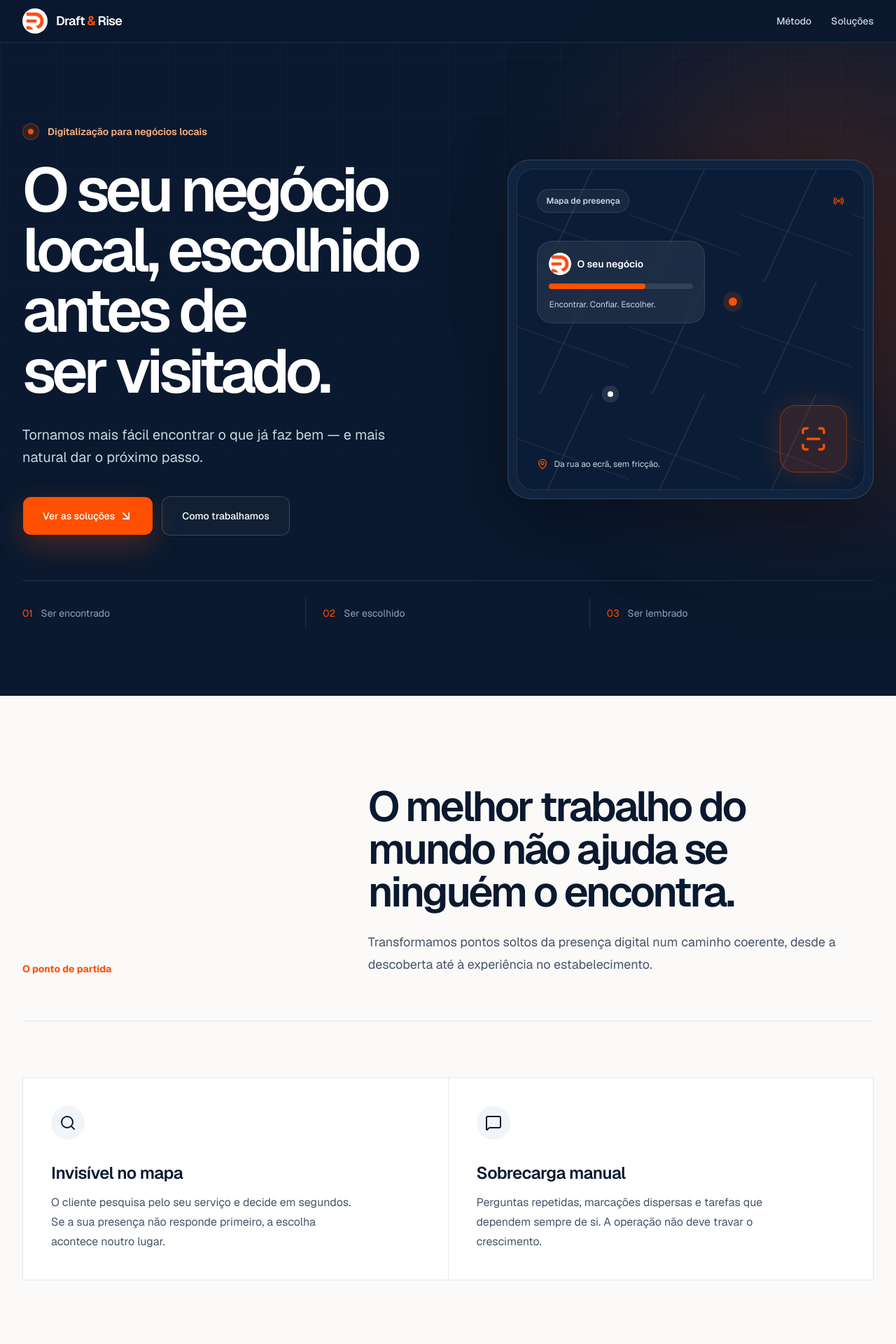
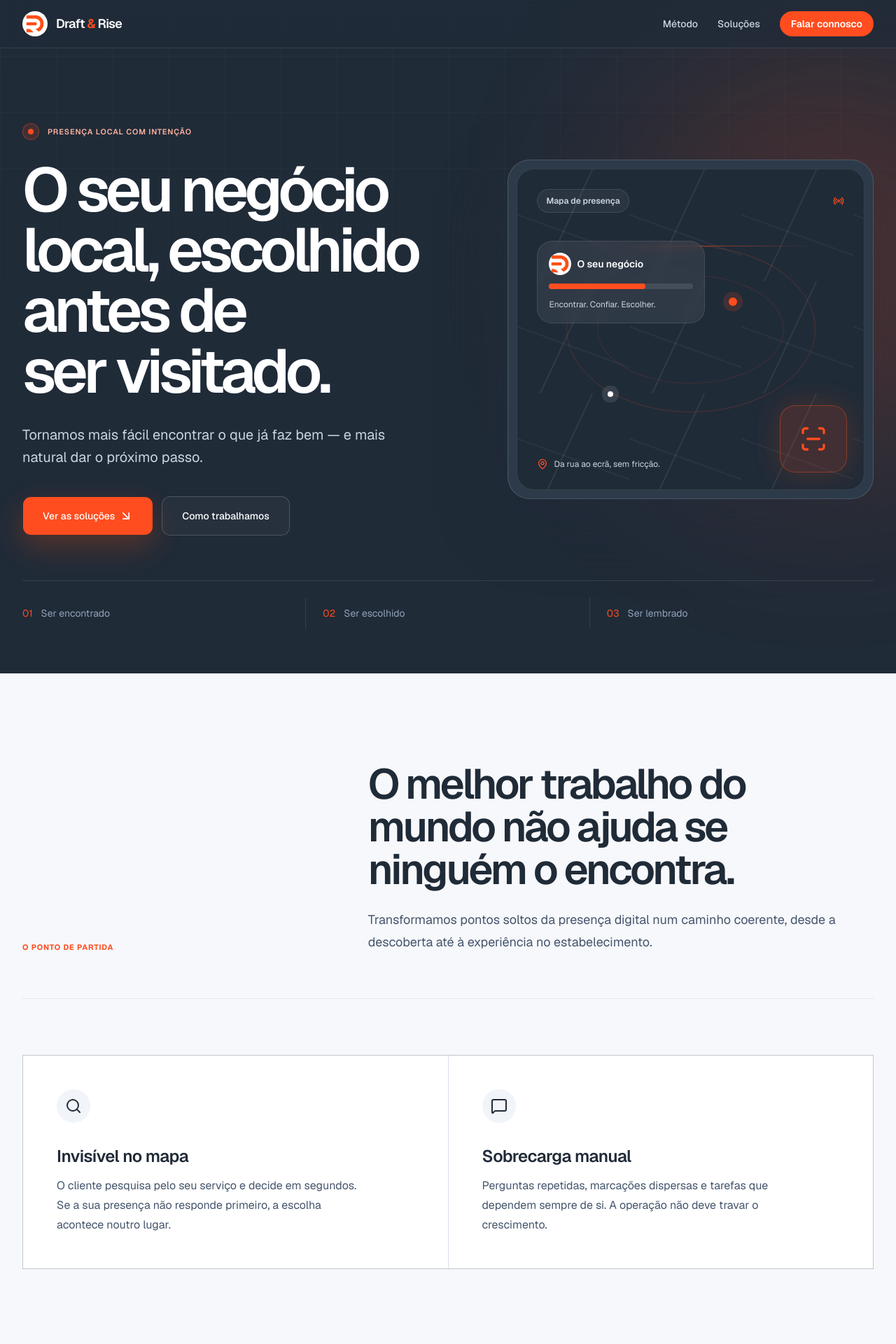
Before and after one commit to goncalvesaydan-hue/draft-rise-site, a Next.js app: page / in a window 1280 px wide. Shown: the top 1920 px of the page at 70% size. Built offline with nearby package versions, Linux system fonts and the light colour scheme.

Commit message:
refine landing page visual design

```diff
--- a/src/app/globals.css
+++ b/src/app/globals.css
@@ -56,46 +56,52 @@
 }
 
 :root {
-  --background: #FBFAF8;
-  --foreground: #0A192F;
+  --background: #F7F8FB;
+  --foreground: #202B38;
   --card: #FFFFFF;
-  --card-foreground: #0A192F;
+  --card-foreground: #202B38;
   --popover: #FFFFFF;
-  --popover-foreground: #0A192F;
-  --primary: #FF4F00;
+  --popover-foreground: #202B38;
+  --primary: #FF4D1F;
   --primary-foreground: #FFFFFF;
-  --secondary: #0A192F;
+  --secondary: #202B38;
   --secondary-foreground: #FFFFFF;
-  --muted: #F3F1ED;
+  --muted: #EDF2F8;
   --muted-foreground: #6B7280;
-  --accent: #FFB380;
-  --accent-foreground: #0A192F;
+  --accent: #FFB39F;
+  --accent-foreground: #202B38;
   --destructive: #EF4444;
-  --border: #E7E3DC;
-  --input: #E7E3DC;
-  --ring: #FF4F00;
+  --border: #D8E0EB;
+  --input: #D8E0EB;
+  --ring: #FF4D1F;
+  --brand-coral: #FF704C;
+  --brand-salmon: #FF9278;
+  --brand-peach: #FFB39F;
+  --brand-apricot: #FFB17F;
+  --brand-pale: #FFCAA8;
+  --brand-blue: #DFE7F2;
   --radius: 0.75rem;
 }
 
 .dark {
-  --background: #0A192F;
+  --background: #202B38;
   --foreground: #FFFFFF;
-  --card: #0F172A;
+  --card: #273544;
   --card-foreground: #FFFFFF;
-  --popover: #0F172A;
+  --popover: #273544;
   --popover-foreground: #FFFFFF;
-  --primary: #FF4F00;
+  --primary: #FF4D1F;
   --primary-foreground: #FFFFFF;
-  --secondary: #1E293B;
+  --secondary: #2D3A49;
   --secondary-foreground: #FFFFFF;
-  --muted: #1E293B;
+  --muted: #2D3A49;
   --muted-foreground: #94A3B8;
-  --accent: #FFB380;
-  --accent-foreground: #0A192F;
+  --accent: #FFB39F;
+  --accent-foreground: #202B38;
   --destructive: #7F1D1D;
-  --border: #1E293B;
-  --input: #1E293B;
-  --ring: #FF4F00;
+  --border: #3B4A5B;
+  --input: #3B4A5B;
+  --ring: #FF4D1F;
 }
 
 @layer base {
@@ -129,6 +135,9 @@
 .skip-link:focus { transform: translateY(0); outline: 3px solid var(--primary); }
 .hero-grid { background-image: linear-gradient(rgba(255,255,255,.08) 1px, transparent 1px), linear-gradient(90deg, rgba(255,255,255,.08) 1px, transparent 1px); background-size: 4rem 4rem; mask-image: linear-gradient(to bottom, black, transparent 82%); }
 .map-grid { background-image: linear-gradient(115deg, transparent 0 45%, rgba(255,255,255,.18) 45.5% 46%, transparent 46.5% 100%), linear-gradient(20deg, transparent 0 43%, rgba(255,255,255,.12) 43.5% 44%, transparent 44.5% 100%); background-size: 10rem 10rem; }
+.signal-line { background: linear-gradient(90deg, transparent, rgba(255,77,31,.8), transparent); }
+.section-kicker { letter-spacing: .08em; text-transform: uppercase; font-size: .68rem; }
+.hairline { border-color: rgba(32,43,56,.14); }
 
 @media (min-width: 768px) {
   .hero-grid { background-size: 5rem 5rem; }
--- a/src/components/Hero.tsx
+++ b/src/components/Hero.tsx
@@ -6,12 +6,12 @@ import { buttonVariants } from '@/components/ui/button';
 
 export default function Hero() {
   return (
-    <section className="relative isolate overflow-hidden bg-secondary px-5 pb-16 pt-32 text-white md:px-8 md:pb-24 md:pt-44">
+    <section className="relative isolate overflow-hidden bg-secondary px-5 pb-10 pt-32 text-white md:px-8 md:pb-16 md:pt-44">
       <div aria-hidden="true" className="absolute inset-0 hero-grid opacity-35" />
       <div aria-hidden="true" className="absolute -right-48 top-24 size-[36rem] rounded-full bg-primary/20 blur-[130px]" />
       <div className="relative mx-auto grid max-w-7xl items-center gap-14 lg:grid-cols-[1.08fr_.92fr] lg:gap-20">
         <div className="max-w-3xl">
-          <p className="mb-7 flex items-center gap-3 text-sm font-semibold text-accent"><span className="grid size-6 place-items-center rounded-full border border-primary/40 bg-primary/15"><span className="size-2 rounded-full bg-primary" /></span> Digitalização para negócios locais</p>
+          <p className="section-kicker mb-7 flex items-center gap-3 font-semibold text-accent"><span className="grid size-6 place-items-center rounded-full border border-primary/40 bg-primary/15"><span className="size-2 rounded-full bg-primary" /></span> Presença local com intenção</p>
           <h1 className="font-heading text-balance text-5xl font-semibold leading-[0.98] tracking-[-0.065em] text-white sm:text-6xl md:text-7xl lg:text-[5.5rem]">
             O seu negócio local, escolhido antes de ser visitado.
           </h1>
@@ -28,9 +28,12 @@ export default function Hero() {
         </div>
         </div>
 
-        <div role="img" aria-label="Painel que representa a ligação entre presença local e experiência digital" className="relative mx-auto w-full max-w-xl rounded-[2rem] border border-white/15 bg-[#102440] p-3 shadow-[0_30px_100px_rgba(0,0,0,0.35)]">
-          <div className="relative aspect-[1.08] overflow-hidden rounded-[1.5rem] border border-white/10 bg-[#0b1d36] p-5 sm:p-7">
+        <div role="img" aria-label="Painel que representa a ligação entre presença local e experiência digital" className="relative mx-auto w-full max-w-xl rounded-[2rem] border border-white/15 bg-[#2D3A49] p-3 shadow-[0_30px_100px_rgba(32,43,56,0.35)]">
+          <div className="relative aspect-[1.08] overflow-hidden rounded-[1.5rem] border border-white/10 bg-[#202B38] p-5 sm:p-7">
             <div aria-hidden="true" className="absolute inset-0 opacity-40 map-grid" />
+            <div aria-hidden="true" className="absolute left-[14%] top-[24%] h-px w-[72%] signal-line opacity-80" />
+            <div aria-hidden="true" className="absolute left-[14%] top-[24%] h-[52%] w-[72%] rounded-[50%] border border-primary/20" />
+            <div aria-hidden="true" className="absolute left-[23%] top-[33%] h-[34%] w-[54%] rounded-[50%] border border-primary/15" />
             <div className="relative flex items-center justify-between text-xs font-semibold text-slate-300"><span className="rounded-full border border-white/10 bg-white/5 px-3 py-2">Mapa de presença</span><Radio className="size-4 text-primary" /></div>
             <div className="relative mt-10 max-w-[15rem] rounded-2xl border border-white/10 bg-white/[0.07] p-4 backdrop-blur">
               <div className="flex items-center gap-2 text-sm font-semibold"><span className="grid size-8 place-items-center overflow-hidden rounded-full bg-white p-0.5"><Image src="/brand/draft-rise-mark.png" alt="" width={600} height={600} className="size-full object-contain" /></span> O seu negócio</div>
--- a/src/components/Methodology.tsx
+++ b/src/components/Methodology.tsx
@@ -8,7 +8,7 @@ export default function Methodology() {
 
         {/* Section 1: The Pain (Connection) */}
         <div className="mb-20 grid gap-8 border-b border-slate-200 pb-16 lg:grid-cols-[.78fr_1.22fr] lg:items-end">
-          <p className="text-sm font-bold text-primary">O ponto de partida</p>
+          <p className="section-kicker font-bold text-primary">O ponto de partida</p>
           <div>
           <h2 className="font-heading text-balance text-4xl font-semibold leading-[1.02] tracking-[-0.055em] text-secondary md:text-6xl">
             O melhor trabalho do mundo não ajuda se ninguém o encontra.
@@ -19,8 +19,8 @@ export default function Methodology() {
           </div>
         </div>
 
-        <div className="grid gap-px overflow-hidden border border-slate-200 bg-slate-200 md:grid-cols-2">
-          <div className="bg-white p-8 md:p-10">
+        <div className="grid gap-px overflow-hidden border hairline bg-[#D8E0EB] md:grid-cols-2">
+          <div className="bg-white p-8 md:p-10 lg:p-12">
             <div className="mb-8 grid size-12 place-items-center rounded-full bg-slate-100 text-secondary">
               <Search className="w-6 h-6" />
             </div>
@@ -30,7 +30,7 @@ export default function Methodology() {
             </p>
           </div>
 
-          <div className="bg-white p-8 md:p-10">
+          <div className="bg-white p-8 md:p-10 lg:p-12">
             <div className="mb-8 grid size-12 place-items-center rounded-full bg-slate-100 text-secondary">
               <MessageSquare className="w-6 h-6" />
             </div>
@@ -45,7 +45,7 @@ export default function Methodology() {
         <div className="mt-28">
           <div className="mb-12 flex flex-col gap-4 md:flex-row md:items-end md:justify-between">
             <h2 className="font-heading text-4xl font-semibold tracking-[-0.05em] text-secondary md:text-5xl">
-              Draft → Rise
+              Da intenção à ação
             </h2>
             <p className="max-w-sm text-base leading-7 text-slate-600">Primeiro tornamos o negócio fácil de encontrar. Depois, fácil de escolher.</p>
           </div>
@@ -80,7 +80,7 @@ export default function Methodology() {
             </div>
 
             {/* RISE - Conversão */}
-            <div className="relative flex flex-col justify-between bg-[#f6f7f9] p-9 text-secondary md:p-14">
+            <div className="relative flex flex-col justify-between bg-[#EDF2F8] p-9 text-secondary md:p-14">
               <div className="absolute top-0 right-0 p-6 opacity-10">
                 <Zap className="w-24 h-24 text-primary" />
               </div>
--- a/src/components/Navbar.tsx
+++ b/src/components/Navbar.tsx
@@ -3,7 +3,7 @@ import Image from 'next/image';
 
 export default function Navbar() {
   return (
-    <nav aria-label="Navegação principal" className="fixed inset-x-0 top-0 z-50 border-b border-white/10 bg-secondary/90 px-5 py-3 text-white backdrop-blur-xl md:px-8">
+    <nav aria-label="Navegação principal" className="fixed inset-x-0 top-0 z-50 border-b border-white/10 bg-secondary/75 px-5 py-4 text-white backdrop-blur-xl md:px-8">
       <div className="mx-auto flex max-w-7xl items-center justify-between">
         <a href="#main-content" className="flex items-center gap-3 rounded-sm focus-visible:outline-none focus-visible:ring-2 focus-visible:ring-primary focus-visible:ring-offset-4 focus-visible:ring-offset-secondary">
           <span className="grid size-9 place-items-center overflow-hidden rounded-full bg-white p-1">
@@ -14,6 +14,7 @@ export default function Navbar() {
         <div className="flex items-center gap-4 text-sm font-medium text-slate-300 md:gap-7">
           <a className="transition-colors hover:text-white focus-visible:outline-none focus-visible:text-white" href="#metodologia">Método</a>
           <a className="transition-colors hover:text-white focus-visible:outline-none focus-visible:text-white" href="#solucoes">Soluções</a>
+          <a href="#contacto" className="hidden rounded-full bg-primary px-4 py-2 font-semibold text-white transition-colors hover:bg-white hover:text-secondary sm:inline-flex">Falar connosco</a>
         </div>
       </div>
     </nav>
```
Also changed, not shown: src/components/Tangibility.tsx (+5 -5 lines).
